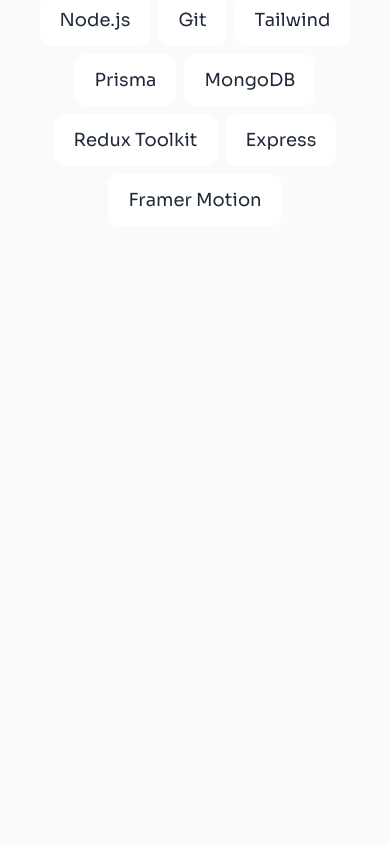
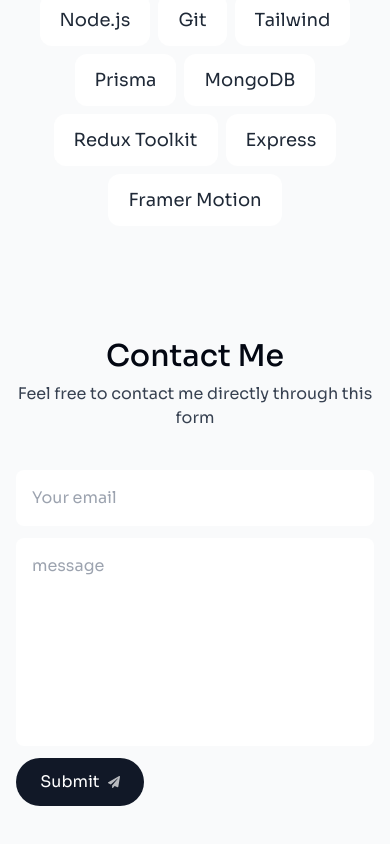
Before and after one commit to keeratipong4/portfolio-keeratipong, a Next.js app: page / in a window 390 px wide. Shown: the part 3296-4140 px from the top of the page. Before the commit the page ends 3634 px from the top, so only its background shows below. Built offline with nearby package versions, Linux system fonts and the light colour scheme.

Commit message:
create Contact and finish clone

```diff
--- a/app/page.js
+++ b/app/page.js
@@ -3,6 +3,7 @@
 import About from "@/components/About";
 import Projects from "@/components/Projects";
 import Skills from "@/components/Skills";
+import Contact from "@/components/Contact";
 
 export default function Home() {
   return (
@@ -11,7 +12,7 @@
       <About />
       <Projects />
       <Skills />
-      {/*  <Contact />  */}
+      <Contact />
     </main>
   );
 }
--- /dev/null
+++ b/components/Contact.js
@@ -0,0 +1,54 @@
+"use client";
+
+import SectionHeading from "./SectionHeading";
+import { motion } from "framer-motion";
+import { useSectionInView } from "@/hooks/useInView";
+import SubmitBotton from "./SubmitButton";
+
+export default function Contact() {
+  const { ref } = useSectionInView("#contact");
+
+  return (
+    <motion.section
+      id="contact"
+      ref={ref}
+      className="mb-20 sm:mb-28 scroll-mt-28 w-[min(100%,38rem)] text-center"
+      initial={{
+        opacity: 0,
+      }}
+      whileInView={{
+        opacity: 1,
+      }}
+      transition={{
+        duration: 1,
+      }}
+      viewport={{
+        once: true,
+      }}>
+      <SectionHeading>{"Contact Me"}</SectionHeading>
+
+      <p className="text-gray-700 -mt-6 dark:text-white/80">
+        {"Feel free to contact me directly through this form"}
+      </p>
+
+      <form className="mt-10 flex flex-col dark:text-black">
+        <input
+          className="h-14 px-4 rounded-lg borderBlack dark:bg-white dark:bg-opacity-20 dark:focus:bg-opacity-10 transition-all dark:outline-none"
+          name="senderEmail"
+          type="email"
+          required
+          maxLength={500}
+          placeholder={"Your email"}
+        />
+        <textarea
+          className="h-52 my-3 rounded-lg resize-none borderBlack p-4 dark:bg-white dark:bg-opacity-20 dark:focus:bg-opacity-10 transition-all dark:outline-none"
+          name="message"
+          placeholder={"message"}
+          required
+          maxLength={5000}
+        />
+        <SubmitBotton text={"Submit"} />
+      </form>
+    </motion.section>
+  );
+}
--- /dev/null
+++ b/components/SubmitButton.js
@@ -0,0 +1,23 @@
+import React from "react";
+import { FaPaperPlane } from "react-icons/fa";
+import { useFormStatus } from "react-dom";
+
+export default function SubmitBotton({ text }) {
+  const { pending } = useFormStatus();
+
+  return (
+    <button
+      type="submit"
+      className="group flex items-center justify-center gap-2 h-[3rem] w-[8rem] bg-gray-900 text-white rounded-full outline-none transition-all focus:scale-110 hover:scale-110 hover:bg-gray-950 active:scale-105 dark:bg-white dark:bg-opacity-10 disabled:scale-100 disabled:bg-opacity-65"
+      disabled={pending}>
+      {pending ? (
+        <div className="h-5 w-5 animate-spin rounded-full border-b-2 border-white"></div>
+      ) : (
+        <>
+          {text}
+          <FaPaperPlane className="text-xs opacity-70 transition-all group-hover:translate-x-1 group-hover:-translate-y-1" />{" "}
+        </>
+      )}
+    </button>
+  );
+}
```
